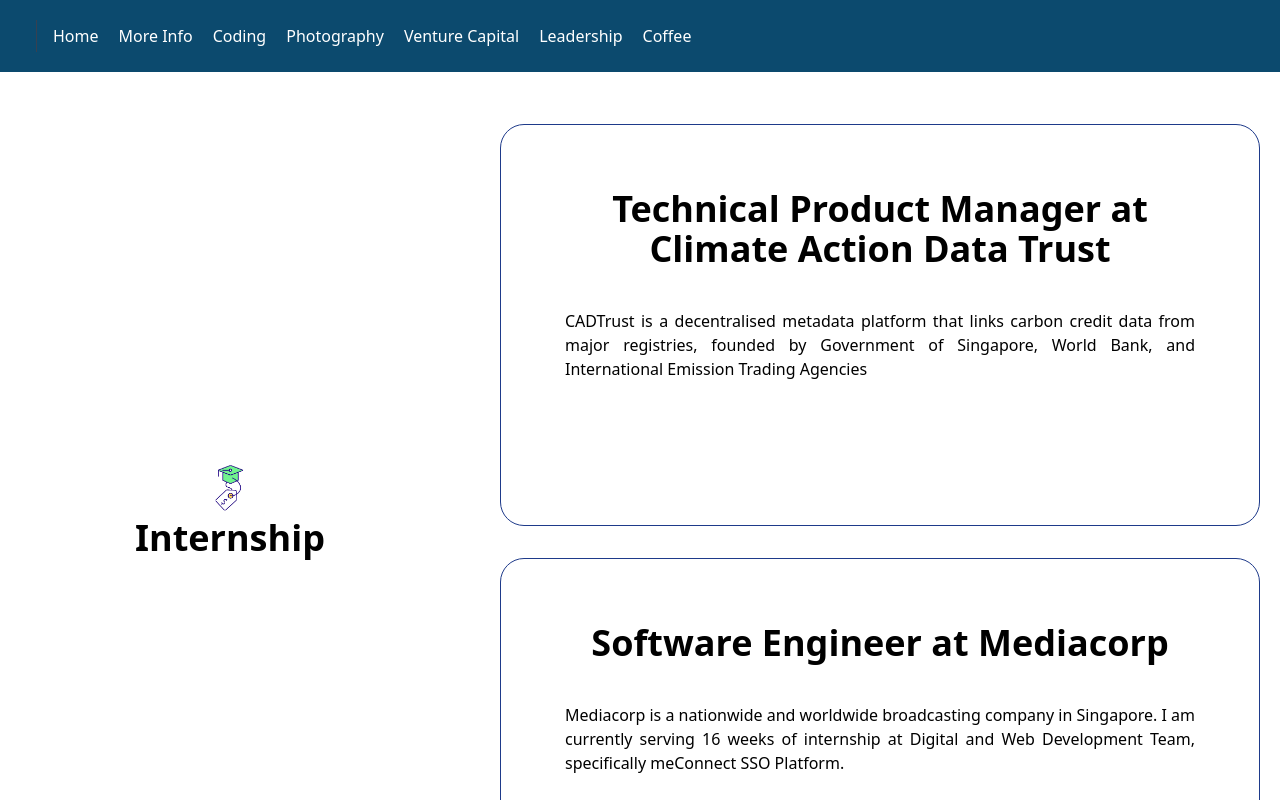
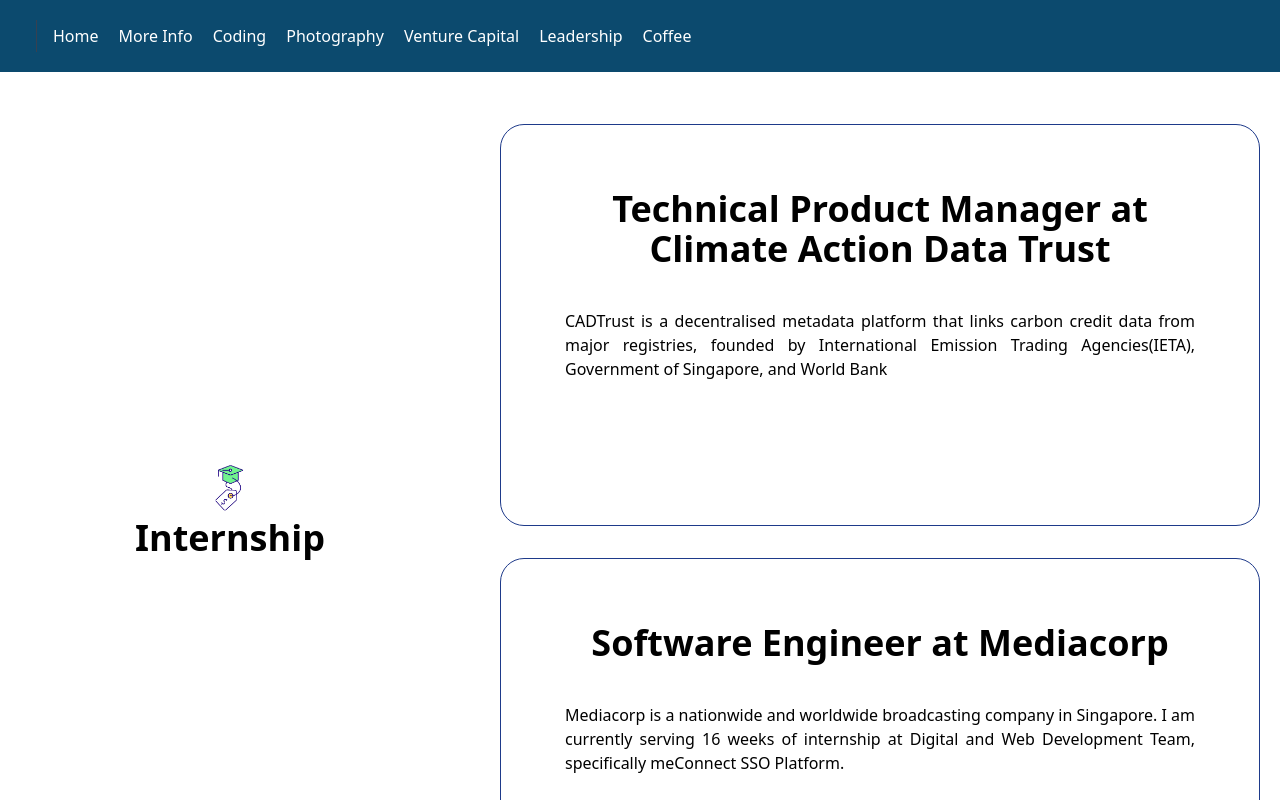
Before and after one commit to erickch123/erick-website, a React (Create React App) app: page /Coding in a window 1280 px wide. Shown: the top 800 px of the page. Built offline with nearby package versions, Linux system fonts and the light colour scheme.

Commit message:
modified intern

```diff
--- a/src/components/BlockCoding.js
+++ b/src/components/BlockCoding.js
@@ -101,7 +101,7 @@
 const InternshipDetails = [
     {
         title: "Technical Product Manager at Climate Action Data Trust",
-        description: "CADTrust is a decentralised metadata platform that links carbon credit data from major registries, founded by Government of Singapore, World Bank, and International Emission Trading Agencies",
+        description: "CADTrust is a decentralised metadata platform that links carbon credit data from major registries, founded by International Emission Trading Agencies(IETA), Government of Singapore, and World Bank",
         contribution: ""
     },
     {
```
